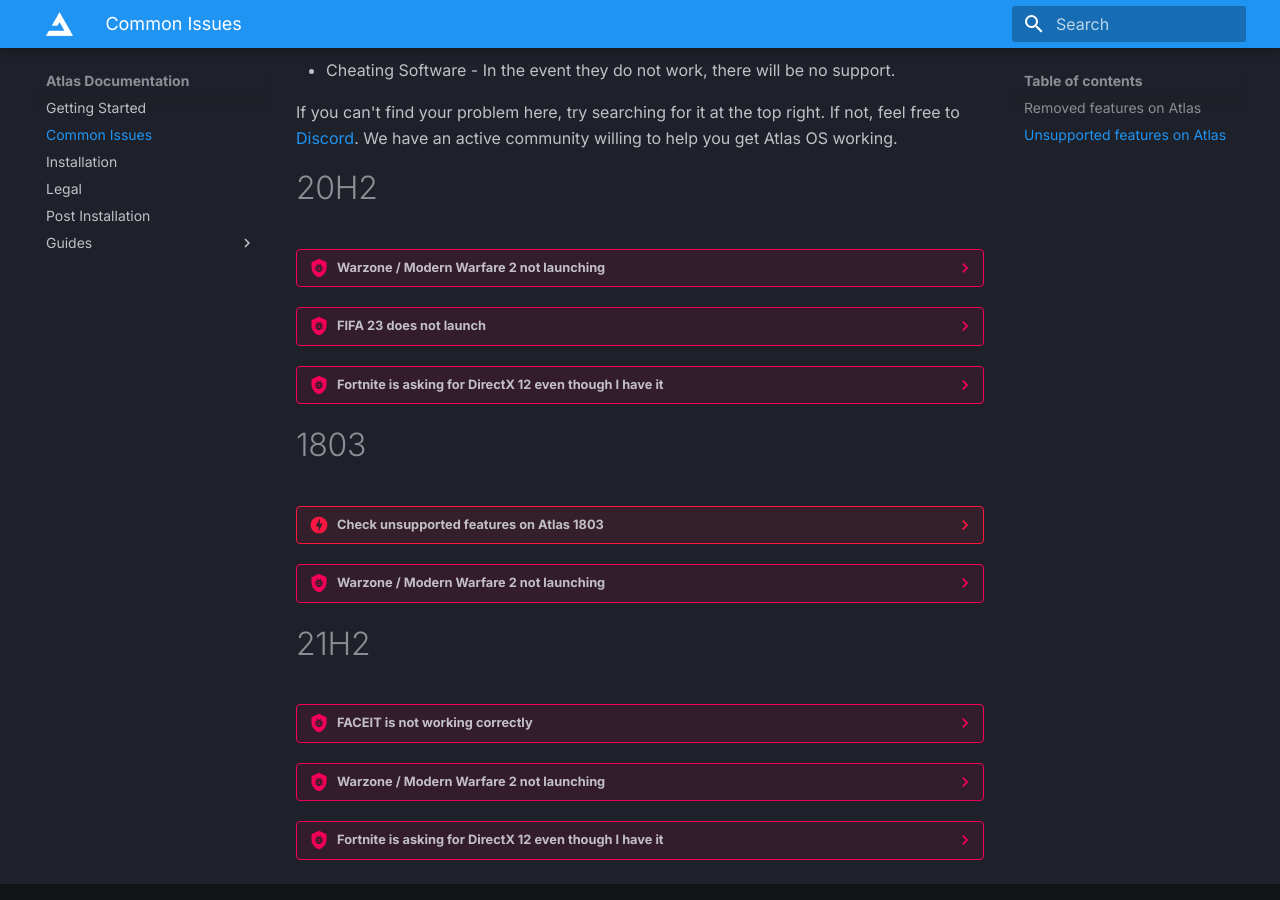
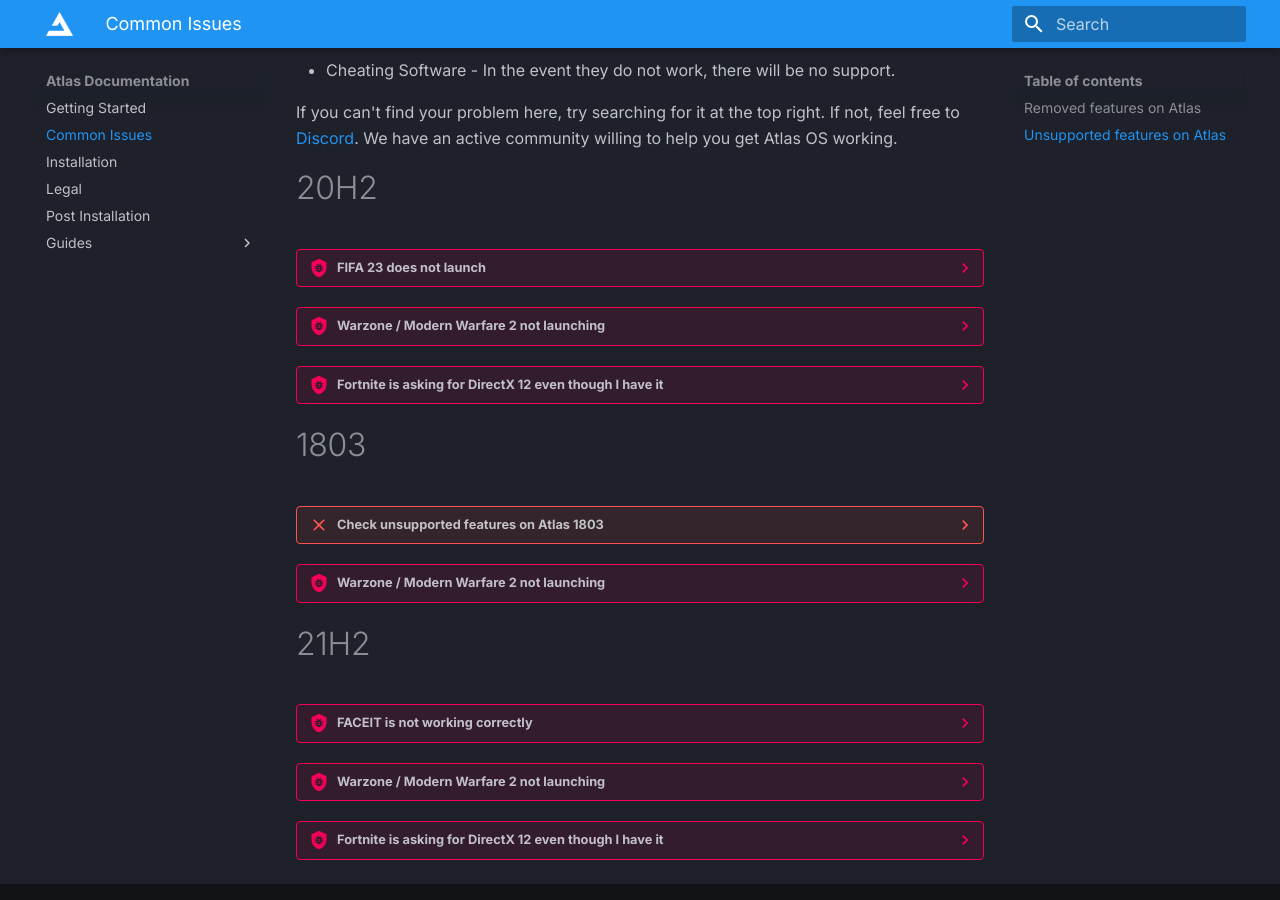
Before and after one commit to Atlas-OS/docs, an MkDocs documentation site: the page built from docs/Common Issues.md, in a window 1280 px wide and 900 px high, scrolled down 716 px. Built offline with MkDocs 1.6.1 and Material for MkDocs 9.7.7, drawn with Linux system fonts in a browser that asks for light colours; part of the change alters nothing that is shown.

Commit message:
change formatting

```diff
--- a/docs/Common Issues.md
+++ b/docs/Common Issues.md
@@ -22,18 +22,18 @@ If you can't find your problem here, try searching for it at the top right. If n
 
 # 20H2
 
+??? bug "FIFA 23 does not launch"
+    This is an issue with the anti-cheat on FIFA 23 which seems to be fixed on Atlas 22H2. So your best solution is to upgrade to Atlas 22H2. You can download that [here](https://atlasos.net/downloads).
+
 ??? bug "Warzone / Modern Warfare 2 not launching"
     This is a common issue with many Atlas users with a solution made already [here](../../Guides/COD%20MW%20WZ2%20fix.md).
 
-??? bug "FIFA 23 does not launch"
-    This is an issue with the anti-cheat on FIFA 23 which seems to be fixed on Atlas 22H2. So your best solution is to upgrade to Atlas 22H2. You can download that [here](https://atlasos.net/downloads).
-
 ??? bug "Fortnite is asking for DirectX 12 even though I have it"
-    This issue is well known across Atlas, there is no fix except updating to Atlas 22H2 or above. You can download that [here](https://atlasos.net/downloads).
+    This issue is well known across Atlas, you must be running a new Windows version. You can download 22H2 [here](https://atlasos.net/downloads).
 
 # 1803
 
-??? danger "Check unsupported features on Atlas 1803"
+??? failure "Check unsupported features on Atlas 1803"
     - Search on taskbar - Due to Cortana being removed. If you want similar functionality, use [Open-Shell](https://open-shell.github.io/Open-Shell-Menu/) or [Everything](https://www.voidtools.com/)
     - Printing
     - Software/Games with a Windows version requirement above 1803 (Elden Ring)
```
